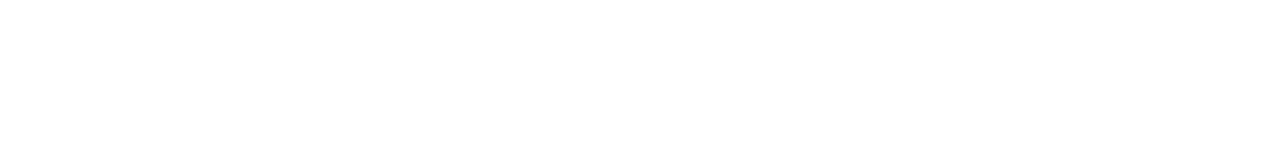
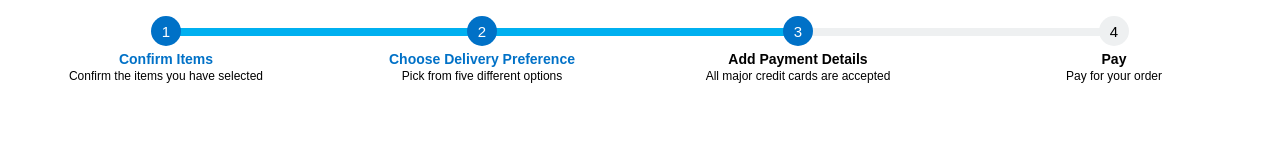
Before and after one commit to shengqiu/travelai, a website: page template/trip.html in a window 1280 px wide. Drawn offline with Linux system fonts and the light colour scheme.

Commit message:
first draft of the trip page

```diff
--- a/template/trip.html
+++ b/template/trip.html
@@ -3,8 +3,146 @@
 <head>
     <meta charset="UTF-8">
     <title>Trip</title>
+    <style>
+        html{
+            box-sizing:border-box;
+            font-size:100%;
+        }
+
+        *,*:after{
+            box-sizing:inherit;
+        }
+
+        body{
+            background:hsl(0,100%,100%);
+            color:hsl(0,100%,0%);
+            font:1rem/1.5 sans-serif;
+        }
+
+        ol.progress-bar{
+            display:flex;
+            list-style:none;
+            padding:0;
+        }
+
+        .progress-bar li{
+            flex:1;
+            position:relative;
+            text-align:center;
+        }
+
+        .progress-bar a{
+            color:hsl(0,100%,0%);
+            display:block;
+            position:relative;
+            text-decoration:none;
+        }
+
+        .progress-bar li:before{
+            border-top:0.5em solid hsl(196,100%,47%);
+            content:"";
+            position:absolute;
+            top:calc((0.9375rem / 2) + (0.5em / 2));
+            width:100%;
+            z-index:1;
+        }
+
+        .progress-bar li[aria-current=step] ~ li:before{
+            border-top:0.5em solid hsl(200,9%,94%);
+        }
+
+        .progress-bar li:first-child:before{
+            left:50%;
+        }
+
+        .progress-bar li:last-child:before{
+            right:50%;
+        }
+
+        .step-number{
+            background:hsl(200,9%,94%);
+            color:hsl(0,100%,0%);
+            border:1px solid transparent; /* make the element stand out in windows high contrast mode */
+            border-radius:50%;
+            display:inline-block;
+            font-size:.9375rem;
+            line-height:1;
+            margin-bottom:0.25em;
+            padding:calc(0.5em - 1px);
+            position:relative;
+            text-align:center;
+            width:2em;
+            z-index:2;
+        }
+
+        li[aria-current=step] .step-number, .complete .step-number{
+            background:hsl(206,100%,39%);
+            color:hsl(0,100%,100%);
+        }
+
+        .complete .step-title{
+            color:hsl(206,100%,39%);
+        }
+
+        .step-title{
+            font-size:.875rem;
+            font-weight:bold;
+            line-height:1.37;
+        }
+
+        .step-description{
+            font-size:.75rem;
+            line-height:1.333;
+        }
+
+        .hidden-visually{
+            clip:rect(1px,1px,1px,1px);
+            height:1px;
+            overflow:hidden;
+            position:absolute;
+            white-space:nowrap;
+            width:1px;
+        }
+
+
+
+
+    </style>
 </head>
 <body>
 
+<ol aria-label="progress steps" class="progress-bar">
+    <li class="complete">
+        <span class="hidden-visually">completed step: </span>
+        <a href="http://example.com">
+            <div class="step-number" id="step-1">1</div>
+            <div class="step-title" id="step-1-title">Confirm Items</div>
+        </a>
+        <div class="step-description" id="step-1-description">Confirm the items you have selected</div>
+    </li>
+    <li class="complete">
+        <span class="hidden-visually">completed step: </span>
+        <a href="http://example.com">
+            <div class="step-number" id="step-2">2</div>
+            <div class="step-title" id="step-2-title">Choose Delivery Preference</div>
+        </a>
+        <div class="step-description" id="step-2-description">Pick from five different options</div>
+    </li>
+    <li aria-current="step">
+        <a>
+            <div class="step-number" id="step-3">3</div>
+            <div class="step-title" id="step-3-title">Add Payment Details</div>
+        </a>
+        <div class="step-description" id="step-3-description">All major credit cards are accepted</div>
+    </li>
+    <li>
+        <span class="hidden-visually">future step: </span>
+        <a>
+            <div class="step-number" id="step-4">4</div>
+            <div class="step-title" id="step-4-title">Pay</div>
+        </a>
+        <div class="step-description" id="step-4-description">Pay for your order</div>
+    </li>
+</ol>
 </body>
 </html>
```
Also changed, not shown: template/index.html (+7 -9 lines).
